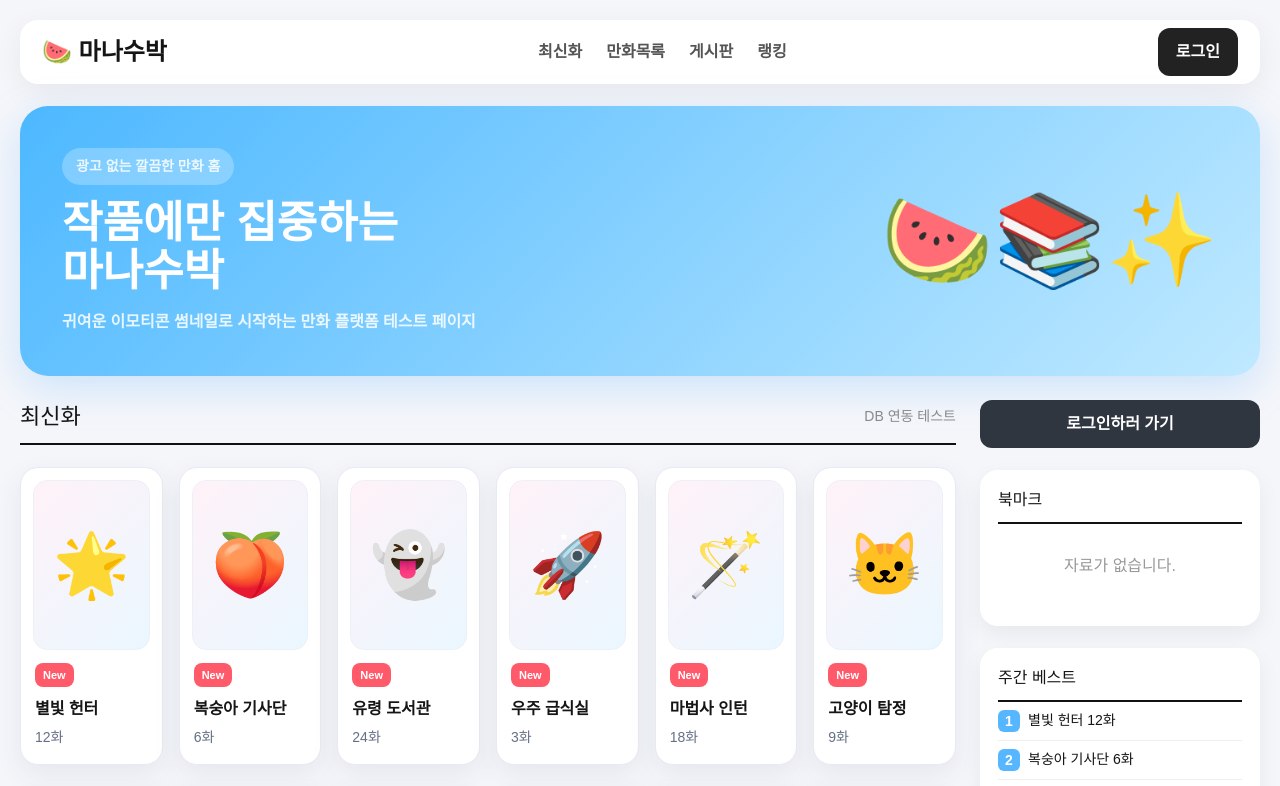
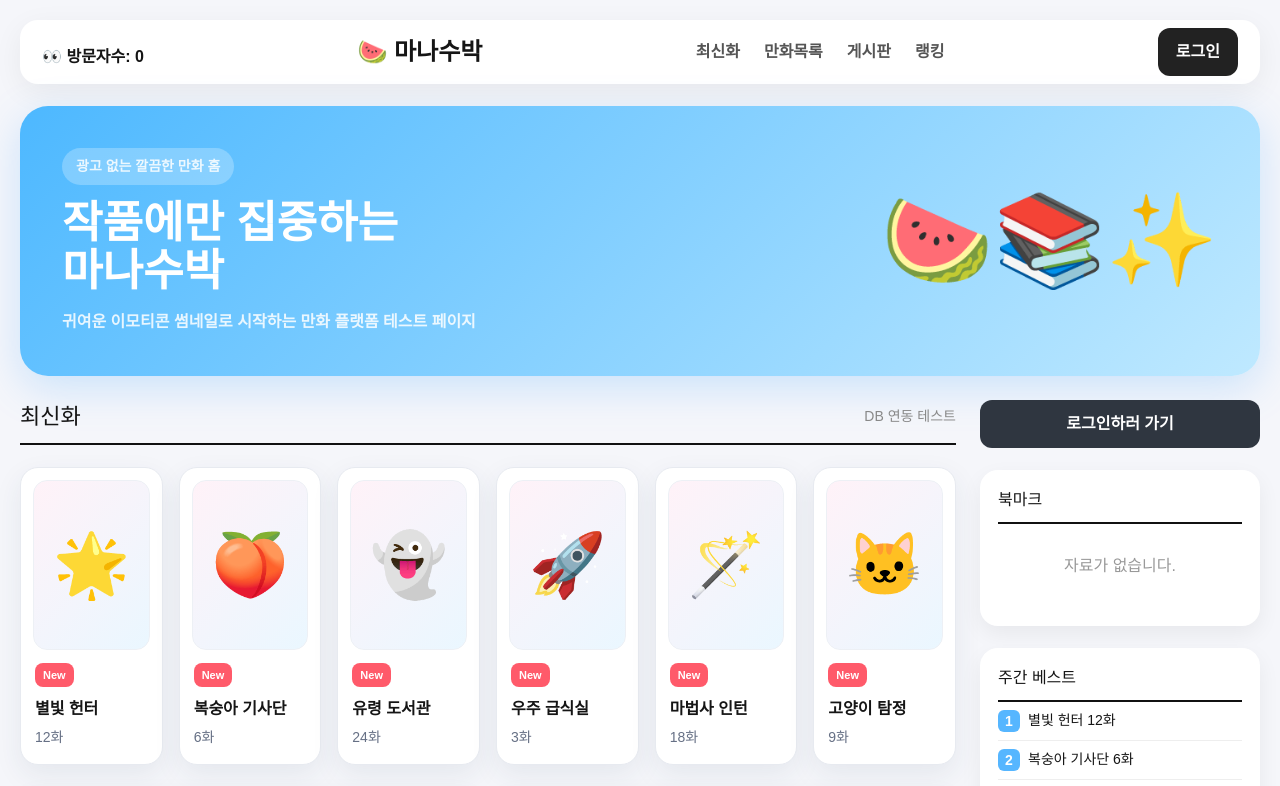
Before and after one commit to kokyungpil/subak, a Next.js app: page / in a window 1280 px wide. Shown: the top 786 px of the page. Built offline with nearby package versions, Linux system fonts and the light colour scheme; no server answers; the database is empty.

Commit message:
Update page.tsx

```diff
--- a/app/page.tsx
+++ b/app/page.tsx
@@ -44,6 +44,19 @@ function ComicCard({ title, episode, emoji }: { title: string; episode?: string
 }
 
 export default async function Home() {
+
+  // 방문자 +1
+await supabase.rpc("increment_visitors");
+
+// 현재 방문자수 가져오기
+const { data: visitor } = await supabase
+  .from("visitors")
+  .select("count")
+  .eq("id", 1)
+  .single();
+
+const visitorCount = visitor?.count ?? 0;
+
   const { data, error } = await supabase
     .from("comics")
     .select("id,title,episode,emoji")
@@ -65,6 +78,7 @@ export default async function Home() {
   return (
     <main className="page">
       <header className="topbar">
+        <p style={{ marginTop: "10px", fontWeight: "bold" }}>  👀 방문자수: {visitorCount} </p>
         <div className="logo">🍉 마나수박</div>
         <nav>
           <a>최신화</a>
```
